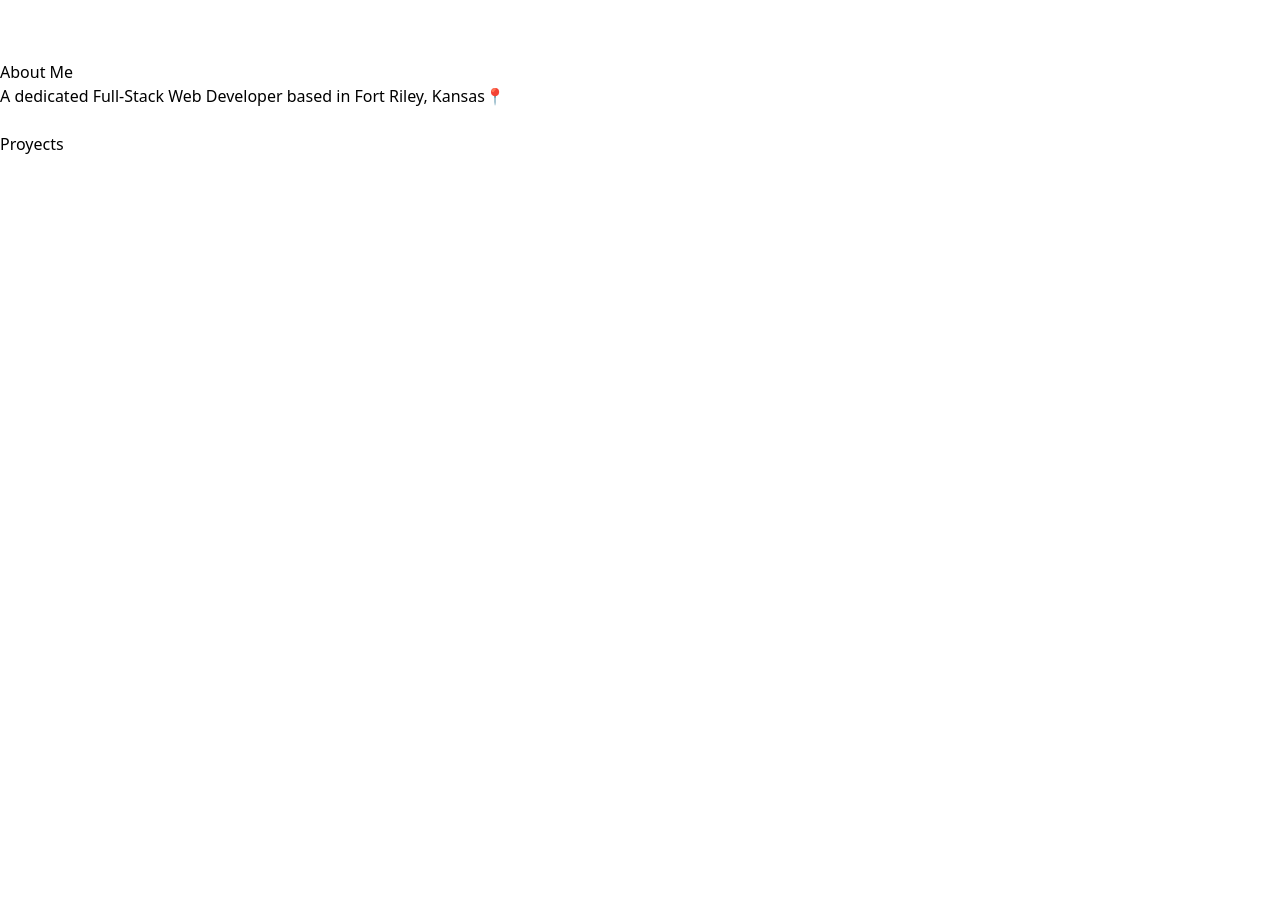
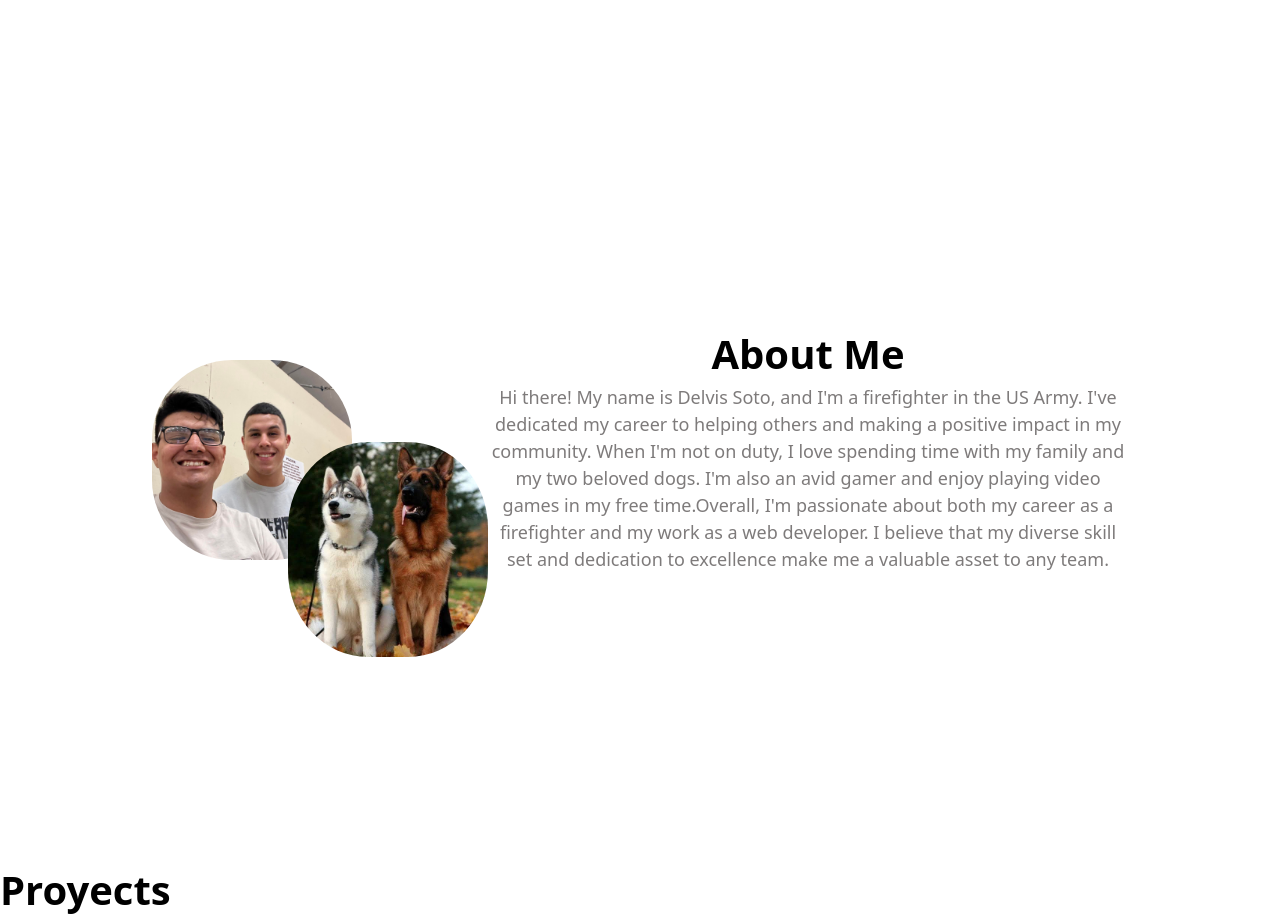
Before and after one commit to delvissoto/Portfolio, a Next.js app: page / in a window 1280 px wide. Shown: the part 740-1660 px from the top of the page. Before the commit the page ends 896 px from the top, so only its background shows below. Built offline with nearby package versions, Linux system fonts and the light colour scheme.

Commit message:
aboutme done

```diff
--- a/pages/Aboutme.js
+++ b/pages/Aboutme.js
@@ -1,10 +1,24 @@
 import React from 'react'
-import Navbar from '@/components/Navbar'
+
+import Image from 'next/image'
+import usImage from '../public/me&Love.jpg'
+import girlsImage from '../public/germanhusky.jpg'
 
 
 const Aboutme = () => {
   return (
-    <div></div>
+    <div className='AboutMe' >
+
+      <Image className='famillyImage oneimg' src={usImage}/>
+      <Image className='famillyImage twoimg' src={girlsImage}/>
+
+      <div className='aboutmearea'>
+        <h1>About Me</h1>
+        <p className='lightgreytext'>Hi there! My name is Delvis Soto, and I'm a firefighter in the US Army. I've dedicated my career to helping others and making a positive impact in my community. When I'm not on duty, I love spending time with my family and my two beloved dogs. I'm also an avid gamer and enjoy playing video games in my free time.Overall, I'm passionate about both my career as a firefighter and my work as a web developer. I believe that my diverse skill set and dedication to excellence make me a valuable asset to any team.</p>
+        <br/>
+        </div>
+      </div>
+
   )
 }
 
--- a/pages/Contact.js
+++ b/pages/Contact.js
@@ -4,7 +4,11 @@ import Navbar from '@/components/Navbar'
 
 const Contact = () => {
   return (
-    <div>Contact</div>
+  <footer>
+    <h3>Contact Info</h3>
+    <a emailto='delvissoto99@icloud.com'>Email Me</a>
+    <p></p>
+  </footer>
   )
 }
 
--- a/pages/Proyects.js
+++ b/pages/Proyects.js
@@ -1,10 +1,12 @@
 import React from 'react'
-import Navbar from '@/components/Navbar'
+
 
 
 const Proyects = () => {
   return (
-    <div>Proyects</div>
+    <div className='proyectsArea'>
+      <h1>Proyects</h1>
+    </div>
   )
 }
 
--- a/pages/index.js
+++ b/pages/index.js
@@ -2,6 +2,7 @@ import Head from 'next/head'
 import Link from 'next/link'
 // import {BsFillMoonStarsFill} from 'react-icons/bs'
 import Navbar from '@/components/Navbar'
+import Aboutme from './Aboutme'
 import Image from 'next/image'
 import myimage from '../public/DelvisSoto.JPG'
 import cssImage from '../public/css.png'
@@ -10,6 +11,8 @@ import jsImage from '../public/JavaScript-Logo.png'
 import reactImage from '../public/react.jpg'
 import nextImage from '../public/nextjs.png'
 import nodeImage from '../public/nodejs.png'
+import Proyects from './Proyects'
+
 
 
 export default function Home() {
@@ -25,7 +28,7 @@ export default function Home() {
       <div className='homeSecOneinner'>
         <div>
           <h1>FullStack Developer 👋</h1>
-          <h3>Hi There! Im Delvis Soto<br/> I'm a FullStack Web Developer<br/> Based in Fort Riley,Kansas.📍</h3>
+          <p className='lightgreytext'>Hi There! Im Delvis Soto<br/> I'm a FullStack Web Developer<br/> Based in Fort Riley,Kansas.📍</p>
           <div className='socialMedia'>
             <a className='socialMediaLinks' href='https://www.linkedin.com/in/delvis-soto-soto/'><img  src='https://www.nicepng.com/png/detail/461-4616944_linkedin-logo-png-linked-in-icon-svg.png' alt='linkedin' width={30}></img></a>
             <a className='socialMediaLinks' href='https://github.com/delvissoto'><img src='https://www.logotypes101.com/logos/612/3BF36CF1857F8854E2C416AC23E2397F/github_logo.png' alt='github' width={30}></img></a>
@@ -54,16 +57,8 @@ export default function Home() {
               <Image className='TeckStack' src={nodeImage} alt=''/>
           </div>
     </div>
-    <div >
-      <div>
-        <p>About Me</p>
-        <h2>A dedicated Full-Stack Web Developer based in Fort Riley, Kansas📍</h2>
-        <br/>
-      </div>
-      <div>
-        <h4>Proyects</h4>
-      </div>
-    </div>
+    <Aboutme/>
+   <Proyects/>
     </main>
     </div>
   )
--- a/styles/globals.css
+++ b/styles/globals.css
@@ -4,6 +4,13 @@
 @tailwind utilities;
 
 body{
+
+}
+.lightgreytext{
+    color: rgb(126, 123, 123);
+    font-size: 18px;
+    text-align: center;
+
 
 }
 
@@ -60,7 +67,7 @@ height: 100vh;
 }
 
 .homeSecOneinner{
-    height: 70%;
+height: 70%;
 display: flex;
 justify-content: center;
 align-items: center;
@@ -72,14 +79,10 @@ flex-wrap: wrap;
 
 }
 
-
-.profileimagearea{
-
-}
 .ProfileImage{
     height: 200px;
     width: 200px;
-    border-radius: 50%;
+    border-radius: 45%;
 
 
 
@@ -110,6 +113,51 @@ h1{
 
 
 
-.Stacks{
+.AboutMe{
+  display: flex;
+
+    justify-content: center;
+
+        height: 100vh;
+
+             width: 100vw;
+
+                align-items: center;
+
+                      text-align: center;
+
+                         flex-wrap: wrap;
 
 }
+.famillyImage{
+width:200px;
+border-radius: 40%;
+
+}
+.twoimg{
+    margin-left: -5%;
+    margin-top: 14%;
+}
+
+.aboutmearea{
+    width: 50vw;
+}
+
+/* proyects area */
+
+.ProyectsArea{
+
+    display: flex;
+
+    justify-content: center;
+
+        height: 100vh;
+
+             width: 100vw;
+
+                align-items: center;
+
+                      text-align: center;
+
+                         flex-wrap: wrap;
+}
```
Also changed, not shown: public/germanhusky.jpg (added), public/me&Love.jpg (added).
